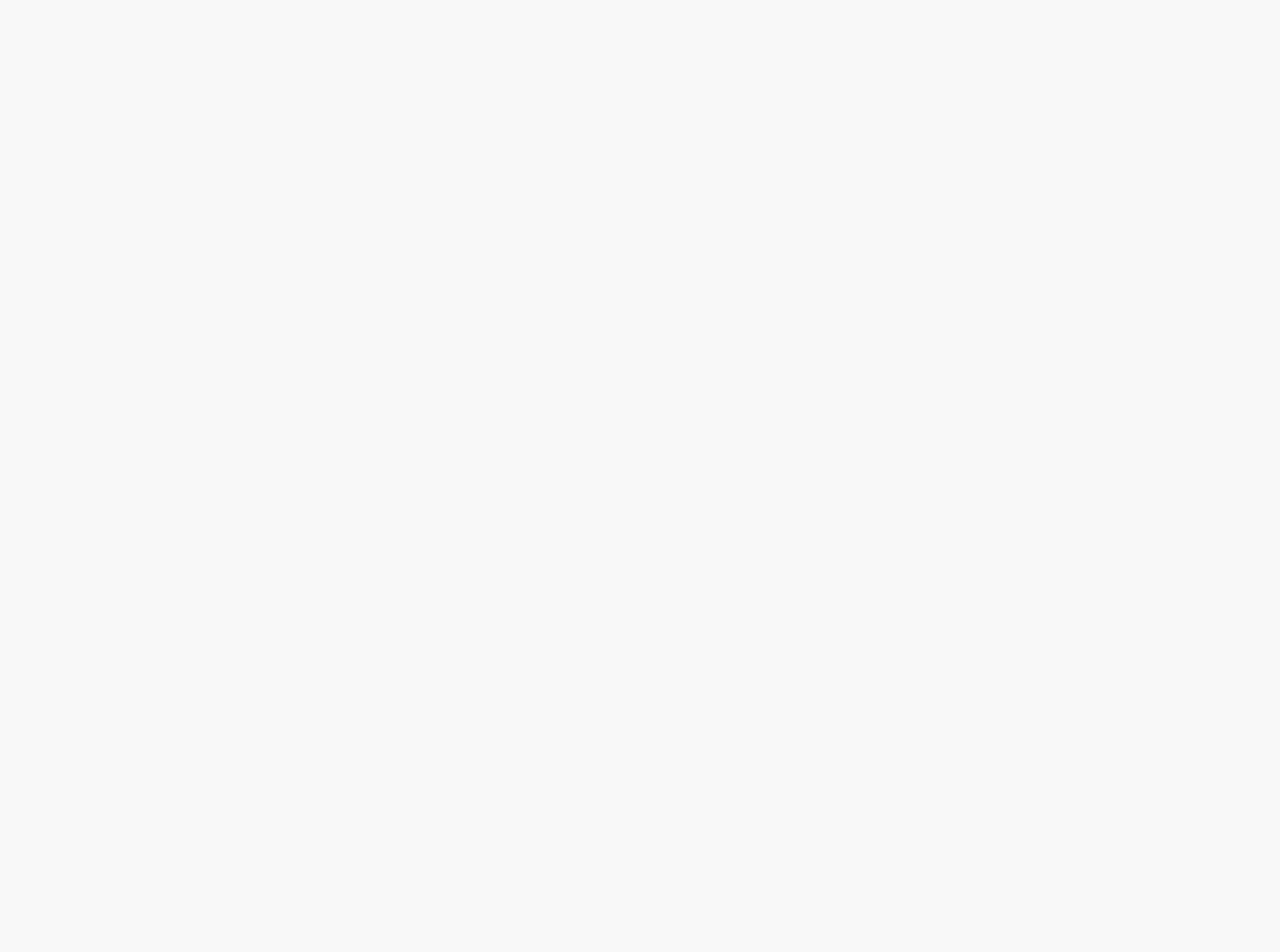
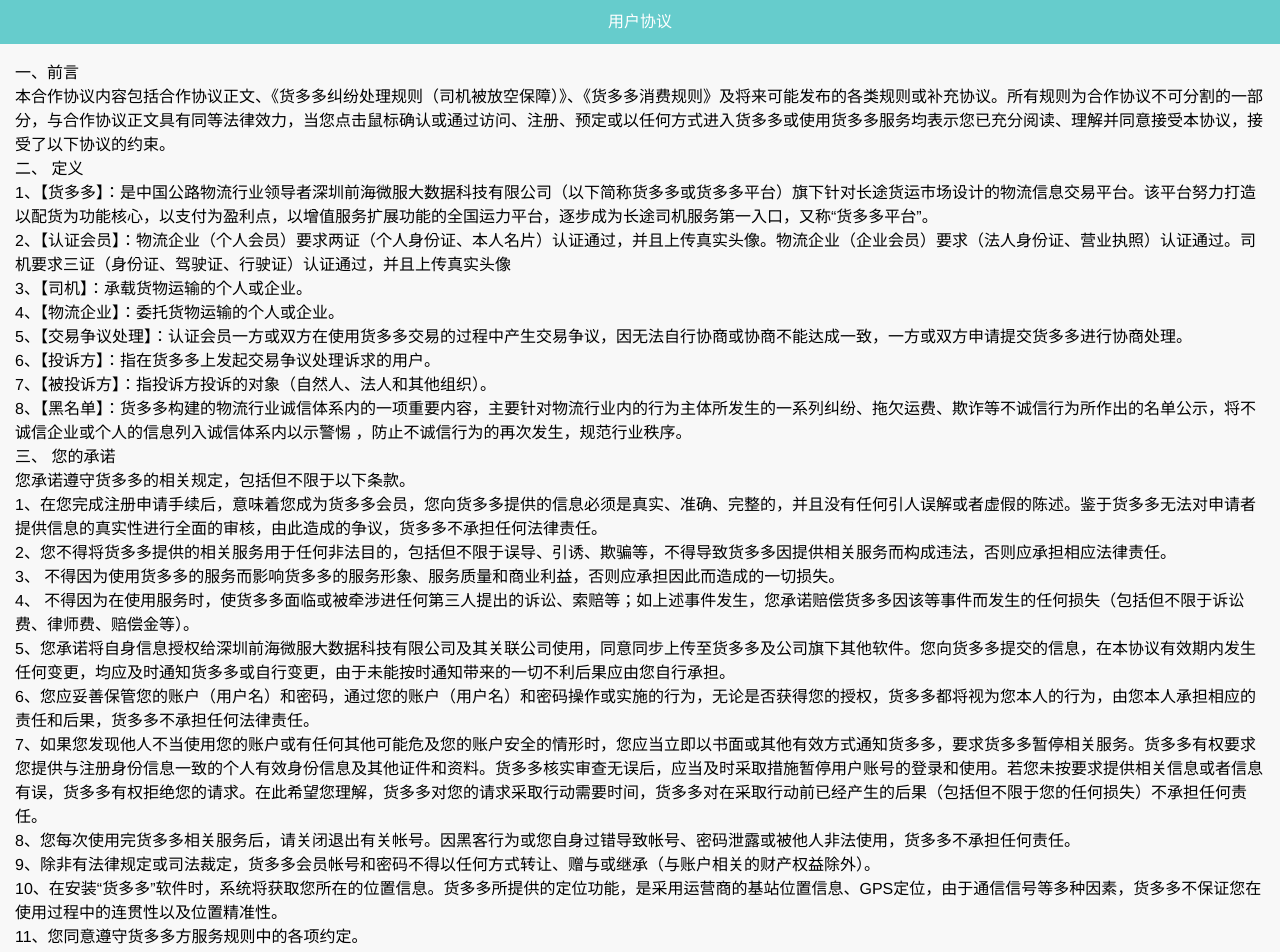
Before and after one commit to caoanlong/HddShare, a Vue app: page /#/agreement in a window 1280 px wide. Shown: the top 952 px of the page. Before the commit the page ends 800 px from the top, so only its background shows below. Built offline with nearby package versions, Linux system fonts and the light colour scheme.

Commit message:
添加用户协议页面

```diff
--- a/src/components/Home.vue
+++ b/src/components/Home.vue
@@ -21,9 +21,9 @@
 				<div class="grid_icon"><img src="../assets/img/detail.svg"></div>
 				<div class="grid_label">车源详情</div>
 			</router-link>
-			<router-link tag="div" class="grid" to="">
-				<div class="grid_icon"><img src="../assets/img/more.svg"></div>
-				<div class="grid_label c9">敬请期待</div>
+			<router-link tag="div" class="grid" :to="{name: 'agreement'}">
+				<div class="grid_icon"><img src="../assets/img/agreement.svg"></div>
+				<div class="grid_label">注册协议</div>
 			</router-link>
 		</div>
 	</div>
--- /dev/null
+++ b/src/components/agreement.vue
@@ -0,0 +1,49 @@
+<template>
+	<div>
+		<div class="container">
+			<div class="titleBar">用户协议</div>
+			<div class="agreenment_con">
+				<p>一、前言</p>
+				<p>本合作协议内容包括合作协议正文、《货多多纠纷处理规则（司机被放空保障）》、《货多多消费规则》及将来可能发布的各类规则或补充协议。所有规则为合作协议不可分割的一部分，与合作协议正文具有同等法律效力，当您点击鼠标确认或通过访问、注册、预定或以任何方式进入货多多或使用货多多服务均表示您已充分阅读、理解并同意接受本协议，接受了以下协议的约束。</p>
+				<p>二、 定义</p>
+				<p>1、【货多多】：是中国公路物流行业领导者深圳前海微服大数据科技有限公司（以下简称货多多或货多多平台）旗下针对长途货运市场设计的物流信息交易平台。该平台努力打造以配货为功能核心，以支付为盈利点，以增值服务扩展功能的全国运力平台，逐步成为长途司机服务第一入口，又称“货多多平台”。</p>
+				<p>2、【认证会员】：物流企业（个人会员）要求两证（个人身份证、本人名片）认证通过，并且上传真实头像。物流企业（企业会员）要求（法人身份证、营业执照）认证通过。司机要求三证（身份证、驾驶证、行驶证）认证通过，并且上传真实头像</p>
+				<p>3、【司机】：承载货物运输的个人或企业。</p>
+				<p>4、【物流企业】：委托货物运输的个人或企业。</p>
+				<p>5、【交易争议处理】：认证会员一方或双方在使用货多多交易的过程中产生交易争议，因无法自行协商或协商不能达成一致，一方或双方申请提交货多多进行协商处理。</p>
+				<p>6、【投诉方】：指在货多多上发起交易争议处理诉求的用户。</p>
+				<p>7、【被投诉方】：指投诉方投诉的对象（自然人、法人和其他组织）。</p>
+				<p>8、【黑名单】：货多多构建的物流行业诚信体系内的一项重要内容，主要针对物流行业内的行为主体所发生的一系列纠纷、拖欠运费、欺诈等不诚信行为所作出的名单公示，将不诚信企业或个人的信息列入诚信体系内以示警惕 ，防止不诚信行为的再次发生，规范行业秩序。</p>
+				<p>三、 您的承诺</p>
+				<p>您承诺遵守货多多的相关规定，包括但不限于以下条款。</p>
+				<p>1、在您完成注册申请手续后，意味着您成为货多多会员，您向货多多提供的信息必须是真实、准确、完整的，并且没有任何引人误解或者虚假的陈述。鉴于货多多无法对申请者提供信息的真实性进行全面的审核，由此造成的争议，货多多不承担任何法律责任。</p>
+				<p>2、您不得将货多多提供的相关服务用于任何非法目的，包括但不限于误导、引诱、欺骗等，不得导致货多多因提供相关服务而构成违法，否则应承担相应法律责任。</p>
+				<p>3、 不得因为使用货多多的服务而影响货多多的服务形象、服务质量和商业利益，否则应承担因此而造成的一切损失。</p>
+				<p>4、 不得因为在使用服务时，使货多多面临或被牵涉进任何第三人提出的诉讼、索赔等；如上述事件发生，您承诺赔偿货多多因该等事件而发生的任何损失（包括但不限于诉讼费、律师费、赔偿金等）。</p>
+				<p>5、您承诺将自身信息授权给深圳前海微服大数据科技有限公司及其关联公司使用，同意同步上传至货多多及公司旗下其他软件。您向货多多提交的信息，在本协议有效期内发生任何变更，均应及时通知货多多或自行变更，由于未能按时通知带来的一切不利后果应由您自行承担。</p>
+				<p>6、您应妥善保管您的账户（用户名）和密码，通过您的账户（用户名）和密码操作或实施的行为，无论是否获得您的授权，货多多都将视为您本人的行为，由您本人承担相应的责任和后果，货多多不承担任何法律责任。</p>
+				<p>7、如果您发现他人不当使用您的账户或有任何其他可能危及您的账户安全的情形时，您应当立即以书面或其他有效方式通知货多多，要求货多多暂停相关服务。货多多有权要求您提供与注册身份信息一致的个人有效身份信息及其他证件和资料。货多多核实审查无误后，应当及时采取措施暂停用户账号的登录和使用。若您未按要求提供相关信息或者信息有误，货多多有权拒绝您的请求。在此希望您理解，货多多对您的请求采取行动需要时间，货多多对在采取行动前已经产生的后果（包括但不限于您的任何损失）不承担任何责任。</p>
+				<p>8、您每次使用完货多多相关服务后，请关闭退出有关帐号。因黑客行为或您自身过错导致帐号、密码泄露或被他人非法使用，货多多不承担任何责任。</p>
+				<p>9、除非有法律规定或司法裁定，货多多会员帐号和密码不得以任何方式转让、赠与或继承（与账户相关的财产权益除外）。</p>
+				<p>10、在安装“货多多”软件时，系统将获取您所在的位置信息。货多多所提供的定位功能，是采用运营商的基站位置信息、GPS定位，由于通信信号等多种因素，货多多不保证您在使用过程中的连贯性以及位置精准性。</p>
+				<p>11、您同意遵守货多多方服务规则中的各项约定。</p>
+			</div>
+		</div>
+	</div>
+</template>
+<script type="text/javascript">
+
+</script>
+<style lang="stylus" scoped>
+	.titleBar
+		background #6cc
+		height 44px
+		line-height 44px
+		text-align center
+		color #fff
+	.agreenment_con
+		padding 15px
+		img
+			padding 15px 0
+			width 100%
+</style>
--- a/src/router/index.js
+++ b/src/router/index.js
@@ -35,5 +35,10 @@
 	      name: 'truckDetail',
 	      component: resolve => require(['@/components/truckDetail'], resolve)
 	    },
+	    {
+	      path: '/agreement',
+	      name: 'agreement',
+	      component: resolve => require(['@/components/agreement'], resolve)
+	    },
   	]
 })
```
Also changed, not shown: src/assets/img/agreement.svg (added).
